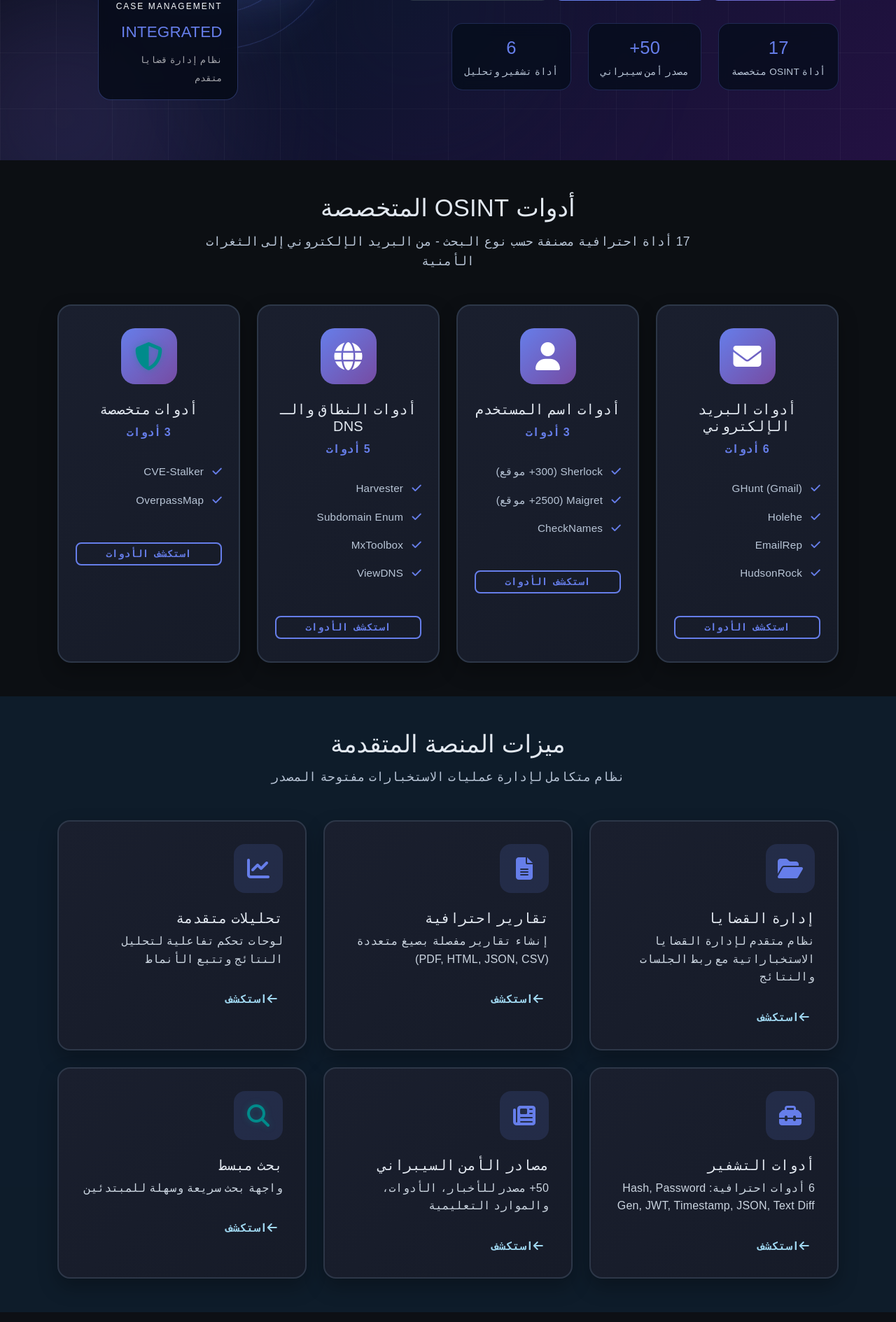
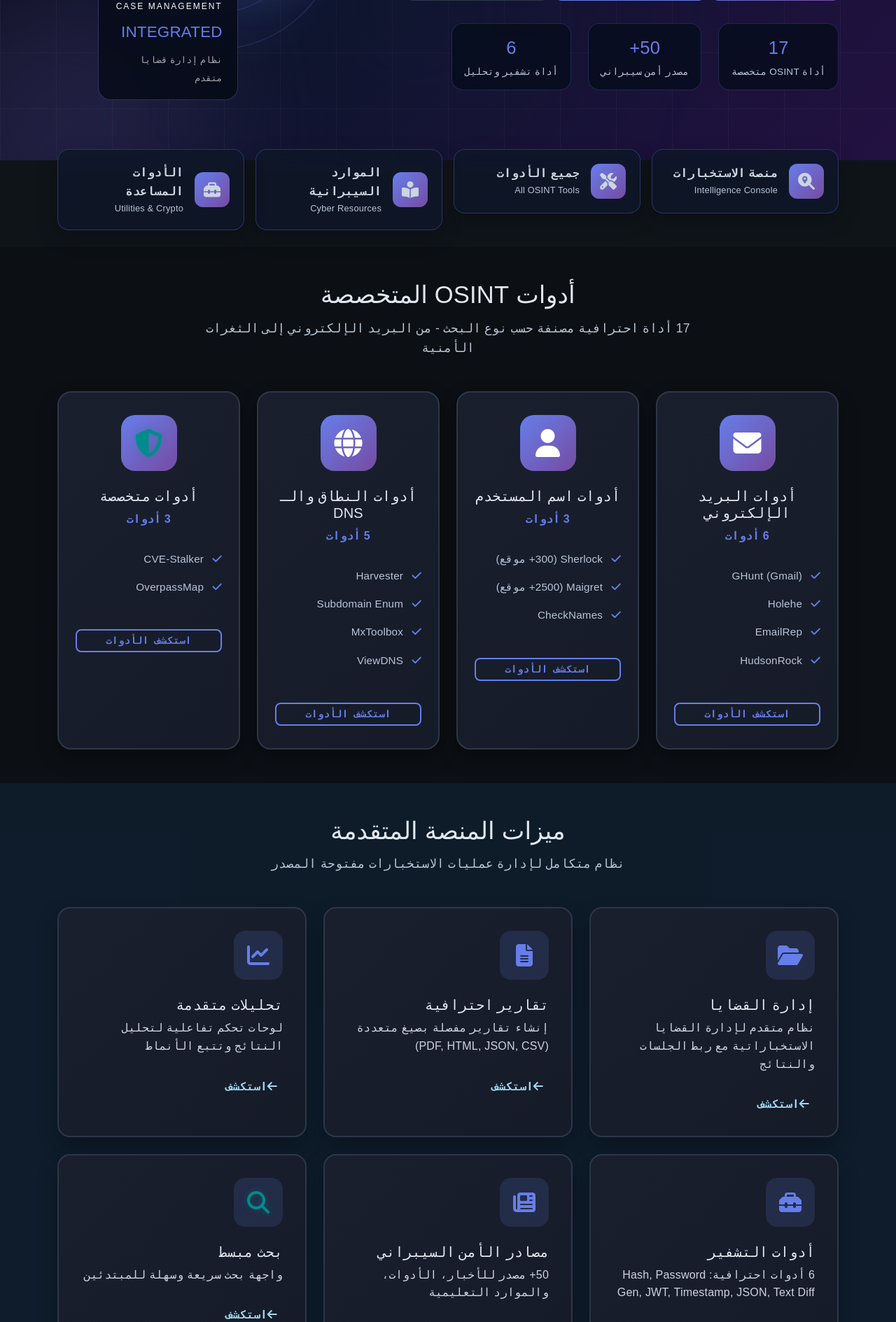
Before and after one commit to mohammedayedh/coriz, a Django app: page / in a window 1280 px wide. Shown: the part 591-2480 px from the top of the page at 70% size. Run offline with Django 5.2, Linux system fonts and the light colour scheme; data that the repository does not hold is empty; parts of the project's set-up code (start-up, migrations or seed data) failed here and were passed over.

Commit message:
Add Quick Access cards to homepage

```diff
--- a/templates/main/home.html
+++ b/templates/main/home.html
@@ -78,6 +78,50 @@
                             <span class="card-meta">نظام إدارة قضايا متقدم</span>
                         </div>
                     </div>
+                </div>
+            </div>
+        </div>
+    </section>
+
+    <!-- Quick Access Section -->
+    <section class="quick-access py-4" style="margin-top: -40px; position: relative; z-index: 10;">
+        <div class="container">
+            <div class="row g-3 justify-content-center">
+                <div class="col-lg-3 col-md-6">
+                    <a href="{% url 'osint_tools:dashboard' %}" class="quick-card">
+                        <div class="quick-icon"><i class="fas fa-search-location"></i></div>
+                        <div class="quick-info">
+                            <span class="quick-title">منصة الاستخبارات</span>
+                            <span class="quick-subtitle">Intelligence Console</span>
+                        </div>
+                    </a>
+                </div>
+                <div class="col-lg-3 col-md-6">
+                    <a href="{% url 'osint_tools:tools_list' %}" class="quick-card">
+                        <div class="quick-icon"><i class="fas fa-tools"></i></div>
+                        <div class="quick-info">
+                            <span class="quick-title">جميع الأدوات</span>
+                            <span class="quick-subtitle">All OSINT Tools</span>
+                        </div>
+                    </a>
+                </div>
+                <div class="col-lg-3 col-md-6">
+                    <a href="{% url 'osint_tools:cybersecurity_resources' %}" class="quick-card">
+                        <div class="quick-icon"><i class="fas fa-book-reader"></i></div>
+                        <div class="quick-info">
+                            <span class="quick-title">الموارد السيبرانية</span>
+                            <span class="quick-subtitle">Cyber Resources</span>
+                        </div>
+                    </a>
+                </div>
+                <div class="col-lg-3 col-md-6">
+                    <a href="{% url 'osint_tools:utilities_dashboard' %}" class="quick-card">
+                        <div class="quick-icon"><i class="fas fa-toolbox"></i></div>
+                        <div class="quick-info">
+                            <span class="quick-title">الأدوات المساعدة</span>
+                            <span class="quick-subtitle">Utilities & Crypto</span>
+                        </div>
+                    </a>
                 </div>
             </div>
         </div>
@@ -548,6 +592,51 @@
     font-size: 1.1rem;
 }
 
+/* Quick Access */
+.quick-card {
+    display: flex;
+    align-items: center;
+    background: rgba(15, 23, 42, 0.85);
+    border: 1px solid rgba(102, 126, 234, 0.3);
+    border-radius: 16px;
+    padding: 1.25rem;
+    text-decoration: none;
+    color: var(--text-light);
+    backdrop-filter: blur(12px);
+    transition: all 0.3s ease;
+    box-shadow: 0 10px 30px rgba(0,0,0,0.2);
+}
+.quick-card:hover {
+    transform: translateY(-5px);
+    border-color: #667eea;
+    background: rgba(30, 41, 59, 0.95);
+    color: var(--text-light);
+}
+.quick-icon {
+    width: 50px;
+    height: 50px;
+    background: linear-gradient(135deg, #667eea 0%, #764ba2 100%);
+    border-radius: 12px;
+    display: flex;
+    align-items: center;
+    justify-content: center;
+    font-size: 1.5rem;
+    margin-left: 1rem;
+    flex-shrink: 0;
+}
+.quick-info {
+    display: flex;
+    flex-direction: column;
+}
+.quick-title {
+    font-weight: 700;
+    font-size: 1.05rem;
+}
+.quick-subtitle {
+    font-size: 0.8rem;
+    color: var(--text-secondary);
+}
+
 /* Tools Categories */
 .tools-categories {
     background: rgba(11,12,16,0.6);
```
